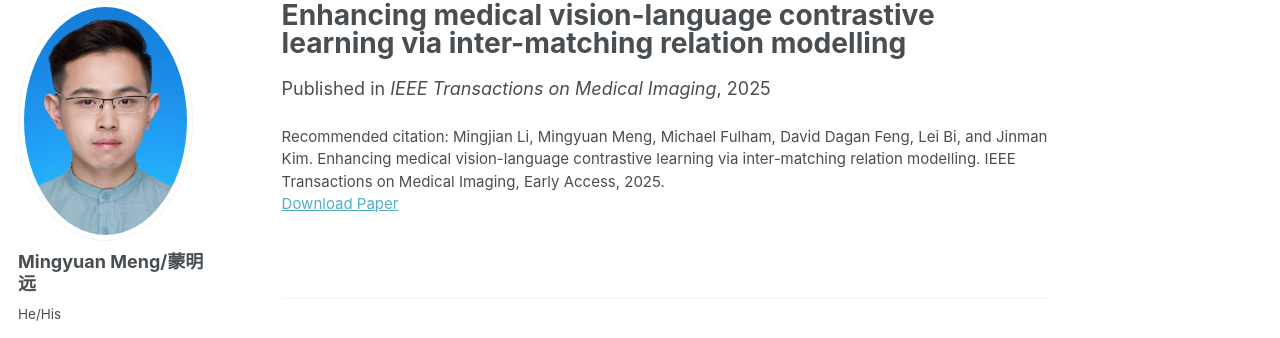
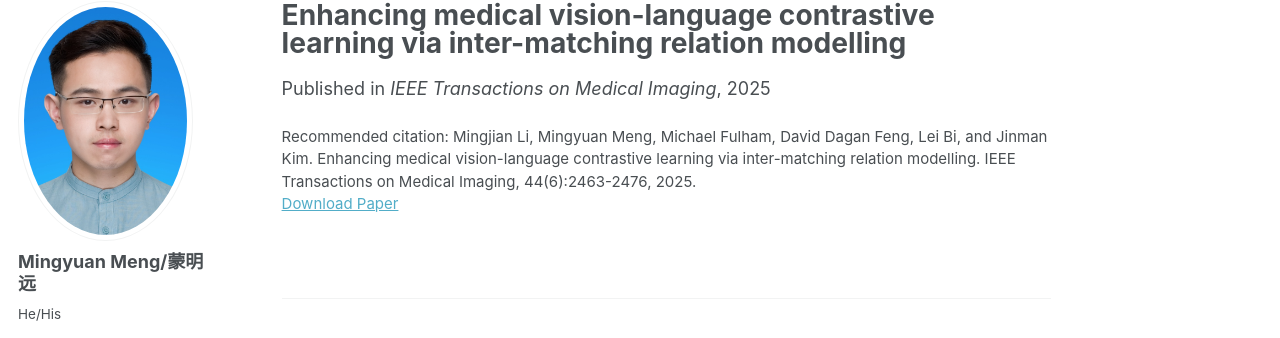
Before and after one commit to MungoMeng/mungomeng.github.io, a Jekyll site: the page built from _publications/Enhancing_medical_vision-language_contrastive_learning_via_inter-matching_relation_modelling.md, in a window 1280 px wide and 1022 px high. Shown: the part 105-443 px from the top of the window. Built offline with Jekyll 4.4.1, drawn with Linux system fonts in a browser that asks for light colours; some web fonts are replaced.

Commit message:
Update Enhancing_medical_vision-language_contrastive_learning_via_inter-matching_relation_modelling.md

```diff
--- a/_publications/Enhancing_medical_vision-language_contrastive_learning_via_inter-matching_relation_modelling.md
+++ b/_publications/Enhancing_medical_vision-language_contrastive_learning_via_inter-matching_relation_modelling.md
@@ -7,5 +7,5 @@ date: 2025-1-29
 venue: 'IEEE Transactions on Medical Imaging'
 slidesurl:
 paperurl: https://ieeexplore.ieee.org/document/10858000
-citation: 'Mingjian Li, Mingyuan Meng, Michael Fulham, David Dagan Feng, Lei Bi, and Jinman Kim. Enhancing medical vision-language contrastive learning via inter-matching relation modelling. IEEE Transactions on Medical Imaging, Early Access, 2025.'
+citation: 'Mingjian Li, Mingyuan Meng, Michael Fulham, David Dagan Feng, Lei Bi, and Jinman Kim. Enhancing medical vision-language contrastive learning via inter-matching relation modelling. IEEE Transactions on Medical Imaging, 44(6):2463-2476, 2025.'
 ---
```
